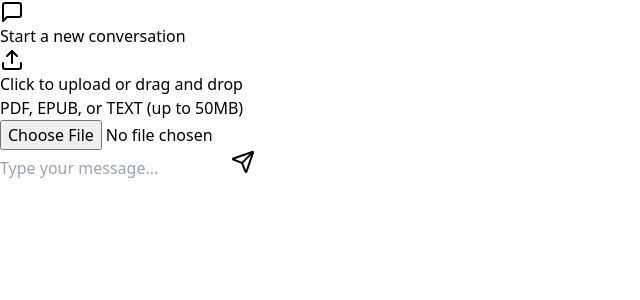
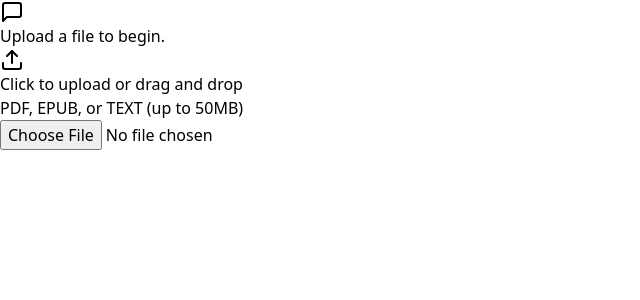
Before and after one commit to Avidness/read_a_book_ai, a React (Vite) app in the folder client/: page / in a window 1280 px wide. Shown: the top 300 px of the page, without its empty margins (0-640 px from the left). Built offline with nearby package versions, Linux system fonts and the light colour scheme.

Commit message:
simplify ui for read only use case

```diff
--- a/client/src/components/EmptyState.jsx
+++ b/client/src/components/EmptyState.jsx
@@ -7,7 +7,7 @@ const EmptyState = () => {
     <div className="flex items-center justify-center h-full text-amber-200/60">
       <div className="flex flex-col items-center gap-2">
         <MessageSquare className="w-12 h-12" />
-        <p>Start a new conversation</p>
+        <p>Upload a file to begin.</p>
       </div>
     </div>
   );
--- a/client/src/components/MainChat.jsx
+++ b/client/src/components/MainChat.jsx
@@ -2,13 +2,9 @@
 import React from 'react';
 import EmptyState from './EmptyState';
 import ChatMessages from './ChatMessages';
-import ChatInput from './ChatInput';
 import FileUpload from './FileUpload';
 
 const MainChat = ({ streamData, isStreaming, fetchStream }) => {
-  const handleSendMessage = (message) => {
-    fetchStream('send_input', { 'user_input': message });
-  };
 
   return (
     <div className="flex-1 flex flex-col min-w-0">
@@ -21,11 +17,6 @@ const MainChat = ({ streamData, isStreaming, fetchStream }) => {
       </div>
 
       <FileUpload />
-
-      <ChatInput
-        onSendMessage={handleSendMessage}
-        isStreaming={isStreaming}
-      />
     </div>
   );
 };
```
